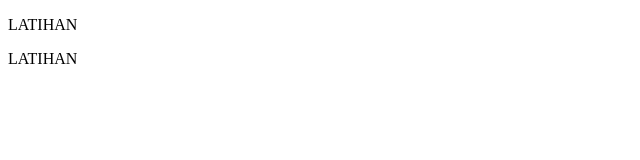
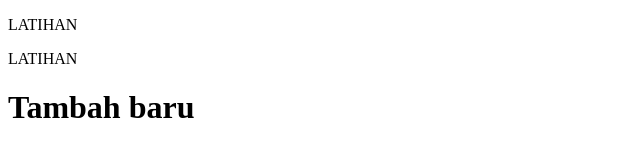
Before and after one commit to anisatussobikhah/latihan-2-, a plain HTML site: page index.html in a window 1280 px wide. Shown: the whole page, without its empty margins (0-640 px from the left). Drawn offline with Linux system fonts and the light colour scheme.

Commit message:
menambah h1

```diff
--- a/index.html
+++ b/index.html
@@ -9,5 +9,6 @@
 <body>
     <p>LATIHAN</p>
     <p>LATIHAN</p>
+    <h1>Tambah baru</h1>
 </body>
 </html>
```
